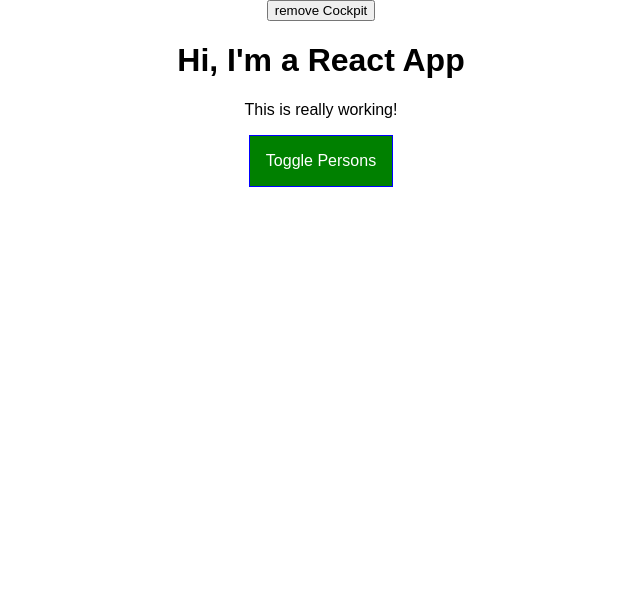
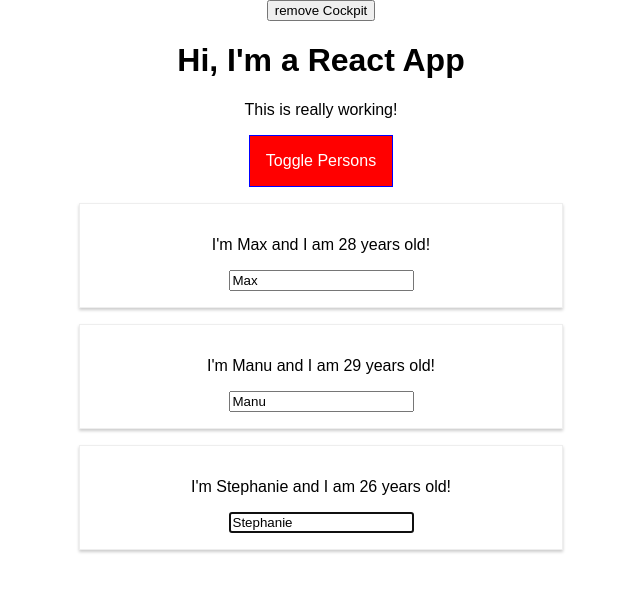
Before and after one commit to saittosun/maxi-deepdiveinto-react, a React (Create React App) app: page / in a window 1280 px wide. Shown: the top 592 px of the page, without its empty margins (319-959 px from the left). Built offline with nearby package versions, Linux system fonts and the light colour scheme.

Commit message:
use hooks refs

```diff
--- a/src/components/Cockpit/Cockpit.js
+++ b/src/components/Cockpit/Cockpit.js
@@ -1,14 +1,16 @@
 // jshint esversion: 9
-import React, { useEffect } from "react";
+import React, { useEffect, useRef } from "react";
 import classes from "./Cockpit.module.css";
 
 const Cockpit = (props) => {
+  const toggleButtonRef = useRef(null)
   useEffect(() => {
     console.log('[Cockpit.js] useEffect');
     // fake http request...
-    setTimeout(() => {
-      alert('saved data')
-    }, 1000);
+    // setTimeout(() => {
+    //   alert('saved data')
+    // }, 1000);
+    toggleButtonRef.current.click()
     return () => {
       console.log('[Cockpit.js] cleanup work in useEffect');
     }
@@ -37,7 +39,7 @@
     <div className={classes.Cockpit}>
       <h1>Hi, I'm a React App</h1>
       <p className={assignedClasses.join(" ")}>This is really working!</p>
-      <button className={btnClass} onClick={props.clicked}>
+      <button ref={toggleButtonRef} className={btnClass} onClick={props.clicked}>
         Toggle Persons
       </button>
     </div>
```
